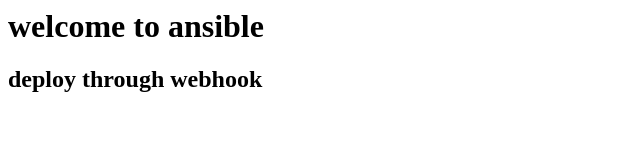
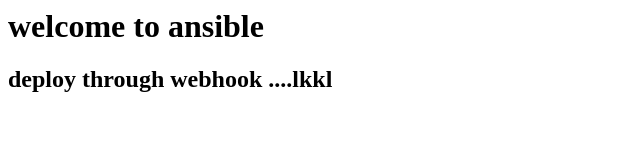
Before and after one commit to Charansaadar007/sampleapp, a plain HTML site: page index.html in a window 1280 px wide. Shown: the full height of the page, 0-640 px from the left. Drawn offline with Linux system fonts and the light colour scheme.

Commit message:
Update index.html

```diff
--- a/index.html
+++ b/index.html
@@ -1,2 +1,2 @@
 <h1> welcome to ansible</h1>
-<h2>deploy through webhook</h2>
+<h2>deploy through webhook ....lkkl</h2>
```
